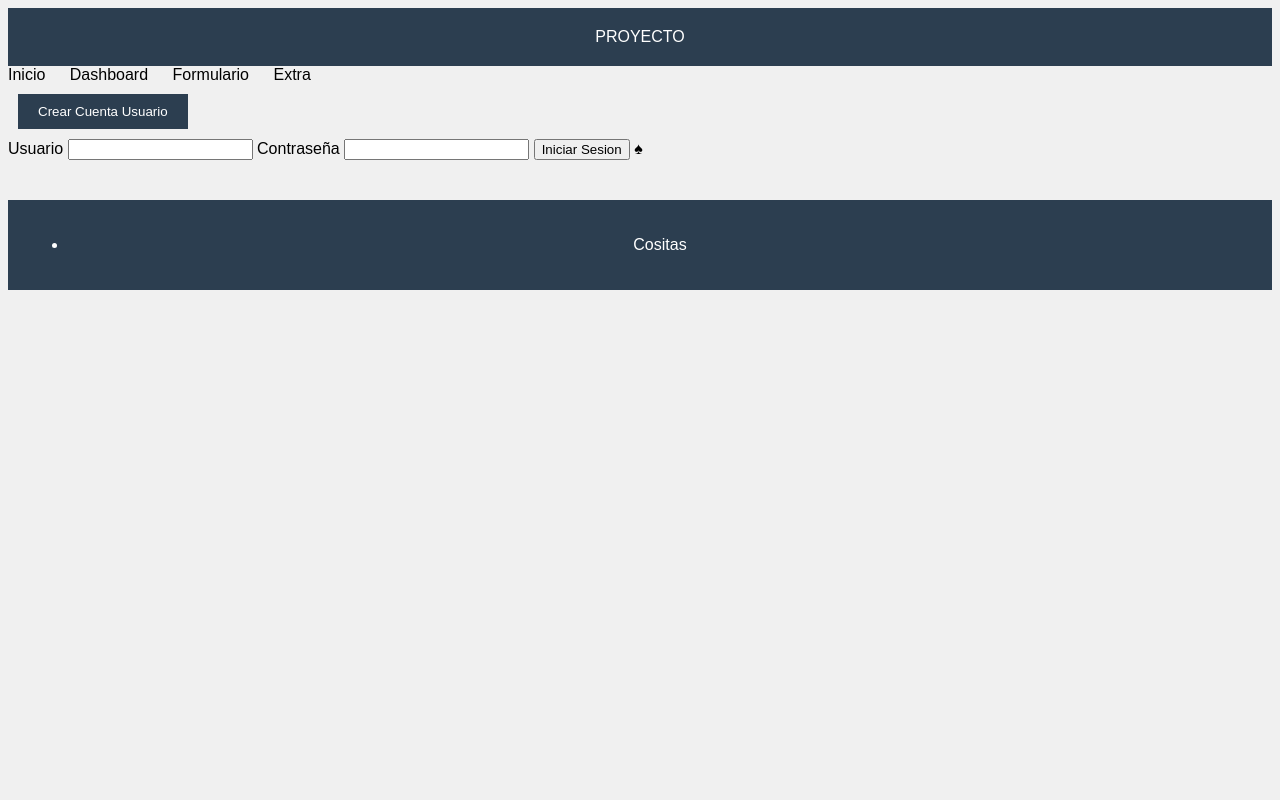
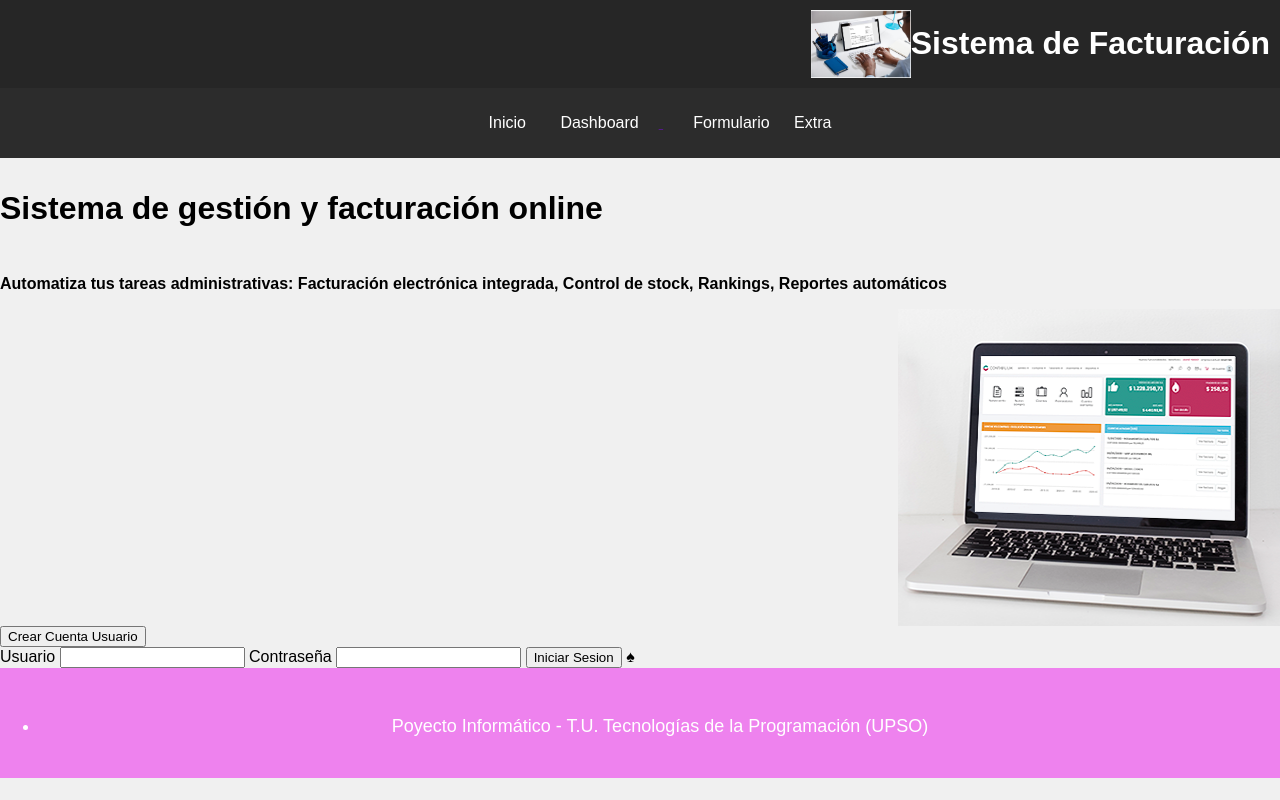
Before and after one commit to SaizMarcelo/PROYECTO-INFORMATICO, a Flask app: page / in a window 1280 px wide. Run offline with Flask 3, Linux system fonts and the light colour scheme.

Commit message:
Inicio CSS

```diff
--- a/api/static/style.css
+++ b/api/static/style.css
@@ -19,130 +19,115 @@
   }
 
 
- /* ESTILOS PARA EL HTML BASE */
-/* Estilos generales */
-body {
-  font-family: Arial, sans-serif;
-  background-color: #f0f0f0;
+/* Estilos para el encabezado */
+header {
+  display: flex;
+  align-items: center;
+  justify-content: space-between;
+  padding: 20px;
+  background-color: #2c3e50;
+  color: white;
 }
 
-/* Estilos específicos para elementos del HTML */
-header {
-  background-color: #2c3e50;
-  color: white;
-  text-align: center;
-  padding: 20px;
+  /* Estilos para el título */
+  header h1 {
+    text-align: center;
+    margin: 0;
+  }
+
+  /* Estilos para la imagen */
+  #logo {
+    max-width: 100px;
+    height: auto;
+    order: -1; /* Cambia el orden para que aparezca a la derecha */
+  }
+
+  main {
+    display: flex;
+    flex-direction: column;
+    justify-content: center;
+    align-items: flex-start;
+  }
+
+  p:first-of-type {
+    font-size: 2rem;
+    font-weight: bold;
+  }
+
+  p:last-of-type {
+    font-size: 1rem;
+    font-weight: bold;
+  }
+
+  img {
+    margin-left: auto;
+  }
+
+footer {
+    display:block;
+    height: 50px;
+    background-color: violet;
+    color: white;
+    padding: 30px 0;
+    justify-content: center;
+    text-align: center;
+    font-size: 18px;
 }
 
-nav ul {
-  list-style-type: none;
+
+
+
+/* Estilos CSS para el dashboard */
+body {
+  font-family: Arial, Helvetica, Verdana, Times New Roman, sans-serif;
+  background-color: #f0f0f0;
   margin: 0;
   padding: 0;
 }
 
-nav li {
-  display: inline-block;
-  margin-right: 20px;
-}
-
-nav a {
-  text-decoration: none;
-  color: black;
-}
-
-nav a:hover {
-  text-decoration: underline;
-}
-
-/* Estilos para el contenido y el pie de página */
-.content {
-  margin-top: 40px;
-  margin-bottom: 20px;
-  padding: 20px;
-  background-color: #ffffff;
-  box-shadow: 0 4px 6px rgba(0, 0, 0, 0.1);
-}
-
-footer {
-  margin-top: 40px;
-  padding: 20px;
-  background-color: #2c3e50;
+.main-header {
+  background-color: #262626;
   color: white;
+  padding: 10px;
   text-align: center;
 }
 
-
-
-/* Estilos para el DASHBOARD */
-
-/* Estilos generales */
-body {
-  font-family: Arial, sans-serif;
-  background-color: #f0f0f0;
-}
-
-/* Estilos para el encabezado */
-header {
-  background-color: #2c3e50;
+.main-menu {
+  background-color: #2c2c2c;
   color: white;
-  text-align: center;
-  padding: 20px;
-}
-
-/* Estilos para la navegación */
-nav ul {
-  list-style-type: none;
-  margin: 0;
-  padding: 0;
-}
-
-nav li {
-  display: inline-block;
-  margin-right: 20px;
-}
-
-nav a {
-  text-decoration: none;
-  color: black;
-}
-
-nav a:hover {
-  text-decoration: underline;
-}
-
-/* Estilos para los botones */
-button {
-  background-color: #2c3e50;
-  color: white;
-  border: none;
-  padding: 10px 20px;
-  margin: 10px;
-  cursor: pointer;
-}
-
-button:hover {
-  background-color: #1c2e40;
-}
-
-/* Estilos para el contenido */
-.content {
-  margin-top: 40px;
-  margin-bottom: 20px;
-  padding: 20px;
-  background-color: #ffffff;
-  box-shadow: 0 4px 6px rgba(0, 0, 0, 0.1);
-}
-
-/* Estilos para el pie de página */
-footer {
-  margin-top: 40px;
-  padding: 20px;
-  background-color: #2c3e50;
-  color: white;
+  padding: 10px;
   text-align: center;
 }
 
-/* Estilos para los modales */
+.main-menu ul {
+  list-style-type: none;
+  display: inline-block;
+}
+
+.main-menu ul li {
+  display: inline-block;
+  margin-right: 10px;
+}
+
+.main-menu ul li a {
+  color: white;
+  text-decoration: none;
+  padding: 5px 10px;
+  border-radius: 5px;
+  transition: background-color 0.3s;
+}
+
+.main-menu ul li a:hover {
+  background-color: #007bff;
+}
+
+.contenedorDinamico {
+  background-color: #fff;
+  padding: 20px;
+  border-radius: 5px;
+  margin-top: 20px;
+}
+
 .modal {
   display: none;
   position: fixed;
@@ -157,22 +142,23 @@ footer {
 
 .modal-content {
   background-color: #fefefe;
-  margin: 10% auto;
+  margin: auto;
   padding: 20px;
   border: 1px solid #888;
   width: 80%;
+  max-width: 600px;
 }
 
 .close {
   color: #aaaaaa;
   float: right;
   font-size: 28px;
-  font-weight: bold;
+  margin-top: -10px;
 }
 
 .close:hover,
 .close:focus {
-  color: #000;
+  color: #007bff;
   text-decoration: none;
   cursor: pointer;
 }
--- a/api/templates/public/base.html
+++ b/api/templates/public/base.html
@@ -9,8 +9,12 @@
 
 </head>
 <body>
-    <header> PROYECTO </header>
-    <nav>
+    <header class="main-header">
+        <h1> Sistema de Facturación </h1>
+        <img id="logo" src="static\img\logo.PNG" alt="Logo de la empresa">
+    </header>
+
+    <nav class="main-menu">
         <ul>
             <li><a href="">Inicio</a></li>
             <li><a href="">Dashboard</li>
@@ -19,12 +23,23 @@
         </ul>
     </nav>
 
-    {% block content %}
+    <main>
+        <p> Sistema de gestión y facturación online </p>
+        <p> Automatiza tus tareas administrativas: Facturación electrónica integrada, Control de stock, Rankings, Reportes automáticos </p>
+        <img src="static\img\imgppal.PNG" alt="Descripción de las tareas que se pueden ejecutar en el software">
 
-    {% endblock %}
+        {% block content %}
+
+        {% endblock %}
+
+
+    </main>
+
+
+
     <footer>
         <ul>
-            <li>Cositas</li>
+            <li>Poyecto Informático - T.U. Tecnologías de la Programación (UPSO)</li>
         </ul>
     </footer>
 
```
Also changed, not shown: api/static/img/imgppal.PNG (added), api/static/img/listaClientes.jpg (added), api/static/img/logo.PNG (added), api/static/img/nuevoCliente.jpg (added), api/static/img/nuevoProducto.jpg (added), api/static/img/stockProducto.png (added).
